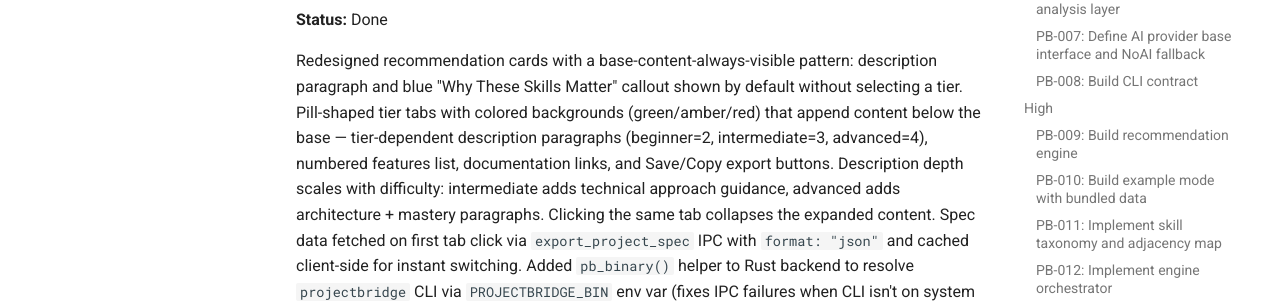
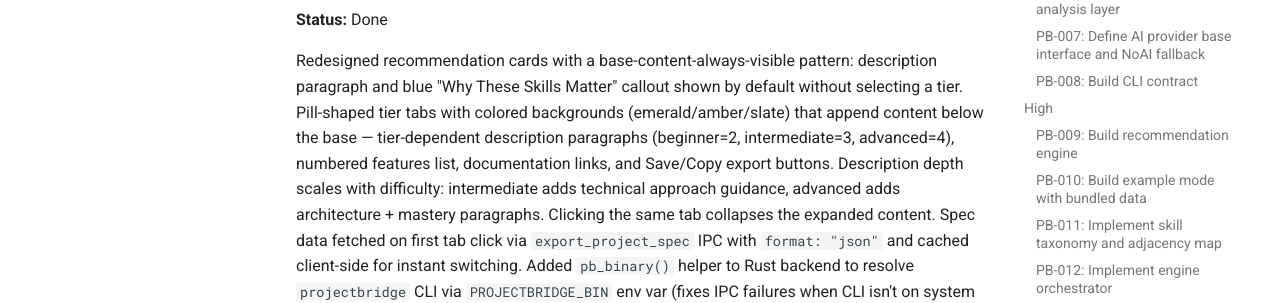
Before and after one commit to akuligowski9/project-bridge, an MkDocs documentation site: the page built from site_src/backlog.md, in a window 1280 px wide and 900 px high, scrolled down 46157 px. Shown: the part 424-727 px from the top of the window. Built offline with MkDocs 1.6.1 and Material for MkDocs 9.7.7, drawn with Linux system fonts in a browser that asks for light colours; comment, search, counter and statistics services are not loaded.

Commit message:
Polish tier tab colors: emerald/amber/slate palette (PB-051)
Replaced red with slate for advanced tier. Final palette: emerald (beginner),
amber (intermediate), slate (advanced) — avoids blue overlap with existing
accent color and feels like a natural progression.

Co-Authored-By: Claude Opus 4.6 <noreply@anthropic.com>

```diff
--- a/app/src/routes/+page.svelte
+++ b/app/src/routes/+page.svelte
@@ -617,7 +617,7 @@
                   <!-- Tier tabs -->
                   <div class="border-t border-gray-200 bg-gray-50 px-5 py-3">
                     <div class="flex gap-2">
-                      {#each [{ key: "beginner", label: "Beginner", count: 3, active: "bg-green-100 text-green-800 ring-1 ring-green-300", inactive: "bg-white text-gray-600 ring-1 ring-gray-200 hover:bg-green-50 hover:text-green-700 hover:ring-green-200" }, { key: "intermediate", label: "Intermediate", count: 5, active: "bg-amber-100 text-amber-800 ring-1 ring-amber-300", inactive: "bg-white text-gray-600 ring-1 ring-gray-200 hover:bg-amber-50 hover:text-amber-700 hover:ring-amber-200" }, { key: "advanced", label: "Advanced", count: 8, active: "bg-red-100 text-red-800 ring-1 ring-red-300", inactive: "bg-white text-gray-600 ring-1 ring-gray-200 hover:bg-red-50 hover:text-red-700 hover:ring-red-200" }] as tab}
+                      {#each [{ key: "beginner", label: "Beginner", count: 3, active: "bg-emerald-100 text-emerald-800 ring-1 ring-emerald-300", inactive: "bg-emerald-50 text-emerald-600 ring-1 ring-emerald-200 hover:bg-emerald-100 hover:ring-emerald-300" }, { key: "intermediate", label: "Intermediate", count: 5, active: "bg-amber-100 text-amber-800 ring-1 ring-amber-300", inactive: "bg-amber-50 text-amber-600 ring-1 ring-amber-200 hover:bg-amber-100 hover:ring-amber-300" }, { key: "advanced", label: "Advanced", count: 8, active: "bg-slate-200 text-slate-800 ring-1 ring-slate-400", inactive: "bg-slate-100 text-slate-600 ring-1 ring-slate-300 hover:bg-slate-200 hover:ring-slate-400" }] as tab}
                         <button
                           onclick={() => selectTier(i, tab.key)}
                           class="px-4 py-1.5 rounded-full text-sm font-medium transition-all {activeTier === tab.key ? tab.active : tab.inactive}"
--- a/docs/BACKLOG.md
+++ b/docs/BACKLOG.md
@@ -1412,6 +1412,6 @@ Difficulty tiers now produce different feature counts: beginner=3, intermediate=
 
 **Status:** Done
 
-Redesigned recommendation cards with a base-content-always-visible pattern: description paragraph and blue "Why These Skills Matter" callout shown by default without selecting a tier. Pill-shaped tier tabs with colored backgrounds (green/amber/red) that append content below the base — tier-dependent description paragraphs (beginner=2, intermediate=3, advanced=4), numbered features list, documentation links, and Save/Copy export buttons. Description depth scales with difficulty: intermediate adds technical approach guidance, advanced adds architecture + mastery paragraphs. Clicking the same tab collapses the expanded content. Spec data fetched on first tab click via `export_project_spec` IPC with `format: "json"` and cached client-side for instant switching. Added `pb_binary()` helper to Rust backend to resolve `projectbridge` CLI via `PROJECTBRIDGE_BIN` env var (fixes IPC failures when CLI isn't on system PATH). Removed Interview Preparation section and Experience Level badge from the UI to keep focus on project specs. All checks passing: 252 Python tests, svelte-check clean, cargo check clean.
+Redesigned recommendation cards with a base-content-always-visible pattern: description paragraph and blue "Why These Skills Matter" callout shown by default without selecting a tier. Pill-shaped tier tabs with colored backgrounds (emerald/amber/slate) that append content below the base — tier-dependent description paragraphs (beginner=2, intermediate=3, advanced=4), numbered features list, documentation links, and Save/Copy export buttons. Description depth scales with difficulty: intermediate adds technical approach guidance, advanced adds architecture + mastery paragraphs. Clicking the same tab collapses the expanded content. Spec data fetched on first tab click via `export_project_spec` IPC with `format: "json"` and cached client-side for instant switching. Added `pb_binary()` helper to Rust backend to resolve `projectbridge` CLI via `PROJECTBRIDGE_BIN` env var (fixes IPC failures when CLI isn't on system PATH). Removed Interview Preparation section and Experience Level badge from the UI to keep focus on project specs. All checks passing: 252 Python tests, svelte-check clean, cargo check clean.
 
 ---
```
